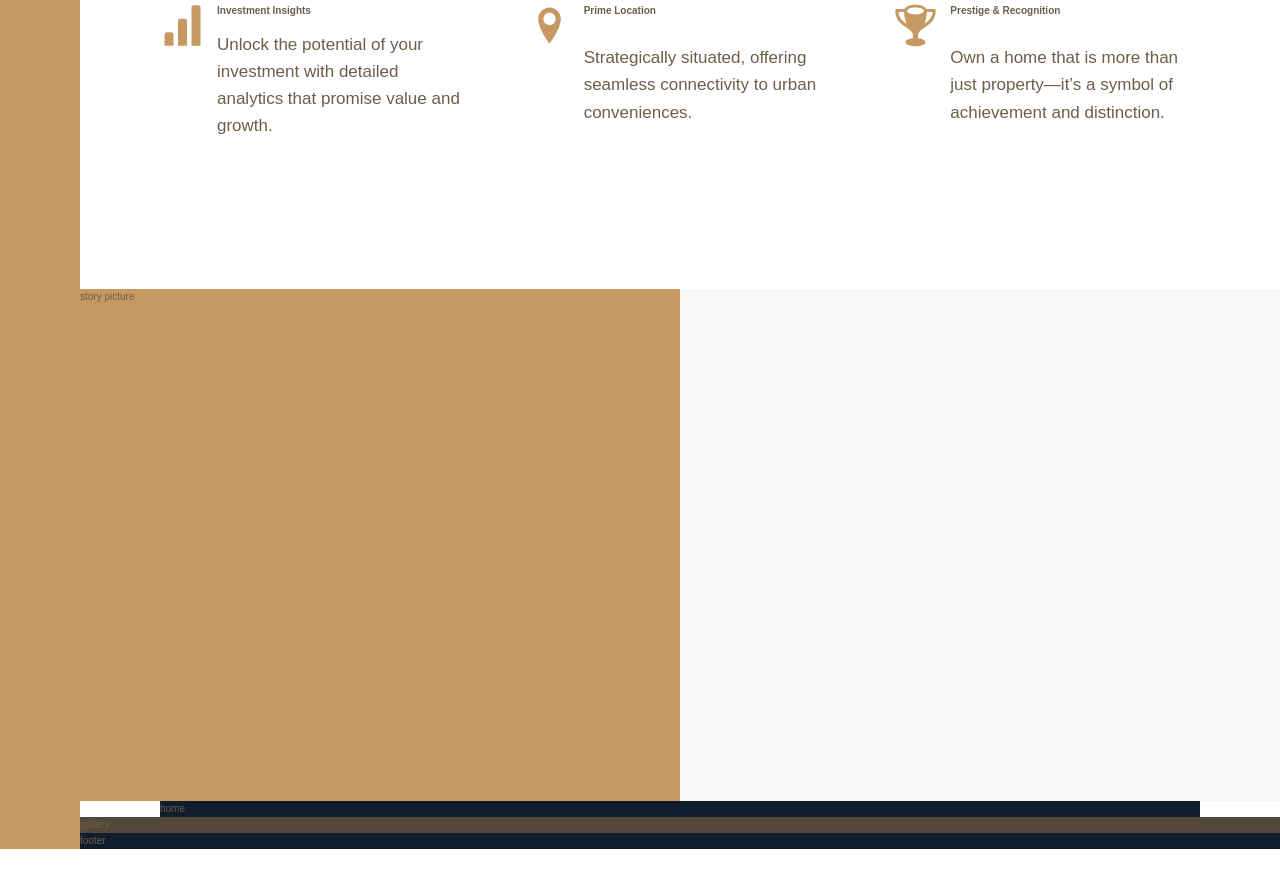
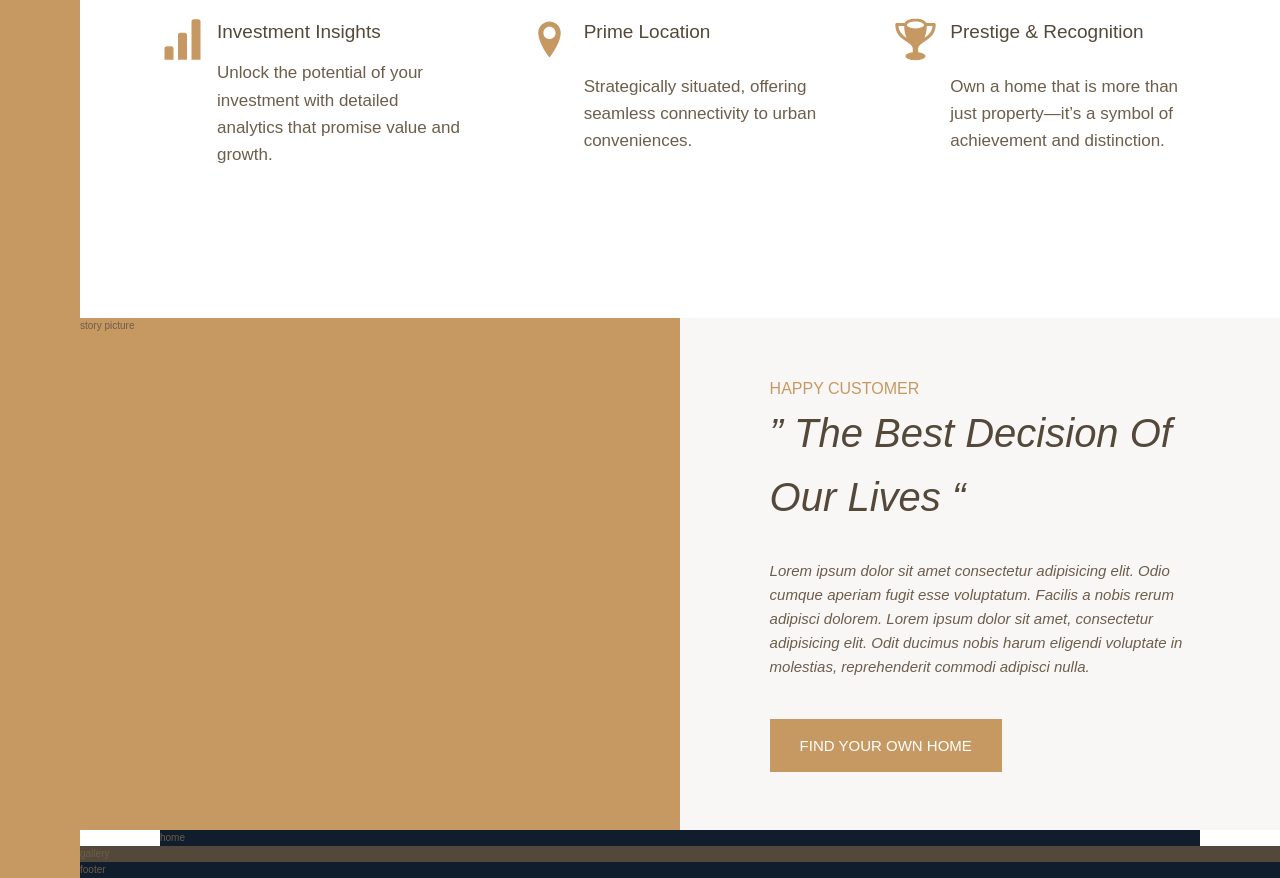
Before and after one commit to khanm2758/Vita__Villas, a website built with Vite: page index.html in a window 1280 px wide. Shown: the part 957-1835 px from the top of the page. Before the commit the page ends 1806 px from the top, so only its background shows below. Built offline with nearby package versions, Linux system fonts and the light colour scheme.

Commit message:
story__content section completed

```diff
--- a/index.html
+++ b/index.html
@@ -74,7 +74,20 @@
     </section>
 
     <div class="story__picture">story picture</div>
-    <div class="story__content"></div>
+    <div class="story__content">
+      <h3 class="heading-3">happy customer</h3>
+      <h2 class="heading-2 heading-2--dark mb-md">
+        &rdquo; the best decision of our lives &ldquo;
+      </h2>
+      <p class="story__text">
+        Lorem ipsum dolor sit amet consectetur adipisicing elit. Odio cumque
+        aperiam fugit esse voluptatum. Facilis a nobis rerum adipisci dolorem.
+        Lorem ipsum dolor sit amet, consectetur adipisicing elit. Odit ducimus
+        nobis harum eligendi voluptate in molestias, reprehenderit commodi
+        adipisci nulla.
+      </p>
+      <button class="btn">find your own home</button>
+    </div>
 
     <section class="homes">home</section>
     <section class="gallery">gallery</section>
--- a/sass/_base.scss
+++ b/sass/_base.scss
@@ -1,3 +1,6 @@
+
+// Color Variables
+
 $color-primary: #c69963;
 $color-primary-dark: #b28451;
 $color-secondary: #101d2c;
@@ -10,6 +13,14 @@ $color-grey-dark-2: #6d5d4b;
 
 $font-primary: "Nunito", sans-serif;
 $font-display: "josefin Sans", sans-serif;
+
+// helper class of margin-bottom
+.mb-sm{margin-bottom: 2rem;}
+.mb-md{margin-bottom: 3rem;}
+.mb-lg{margin-bottom: 4rem;}
+.mb-hg{margin-bottom: 8rem;}
+
+//============================================================================
 
 *,
 *::before,
--- a/sass/_story.scss
+++ b/sass/_story.scss
@@ -1,15 +1,33 @@
 @use "base.scss" as *;
 
 .story {
-
-    &__picture {
-      background-color: $color-primary;
-      grid-column: full-start / col-end 4;
+  &__picture {
+    background-color: $color-primary;
+    grid-column: full-start / col-end 4;
   }
 
   &__content {
     background-color: $color-grey-light-1;
-    grid-column: col-start 5 / full-end ;
+    grid-column: col-start 5 / full-end;
+    padding: 6rem 7vw;
 
+    // using flex-box to align vertically middle in the right side container
+    // display: flex;
+    // flex-direction: column;
+    // justify-content: center;
+    // align-items: flex-start;
+
+    // Grid example
+
+    display: grid;
+    // align-items: center;
+    justify-items: start;
+    align-content: center;
+  }
+
+  &__text {
+    font-size: 1.5rem;
+    font-style: italic;
+    margin-bottom: 4rem;
   }
 }
--- a/sass/_typography.scss
+++ b/sass/_typography.scss
@@ -1 +1,56 @@
 @use "base.scss" as *;
+
+%heading{
+
+    font-family: $font-display;
+    font-weight: 400;
+}
+.heading-1{
+    @extend %heading;
+}
+.heading-2{
+    @extend %heading;
+    font-size: 4rem;
+    font-style: italic;
+    text-transform: capitalize;
+    &--light{
+        color: $color-grey-light-1;
+    }
+    &--dark{
+        color: $color-grey-dark-1;
+    }
+}
+.heading-3{
+    @extend %heading;
+    font-size: 1.6rem;
+    color: $color-primary;
+    text-transform: uppercase;
+}
+.heading-4{
+    @extend %heading;
+    font-size: 1.9rem;
+
+    &--light{
+        color: $color-grey-light-1;
+    }
+    &--dark{
+        color: $color-grey-dark-1;
+    }
+}
+
+.btn{
+    background-color: $color-primary;
+    color: #fff;
+    border: none;
+    border-radius: none;
+    font-family: $font-display;
+    font-size: 1.5rem;
+    text-transform: uppercase;
+    padding: 1.8rem 3rem;
+   cursor: pointer;
+   transition: all .3s;
+
+   &:hover{
+    background-color: $color-primary-dark;
+   }
+}
```
